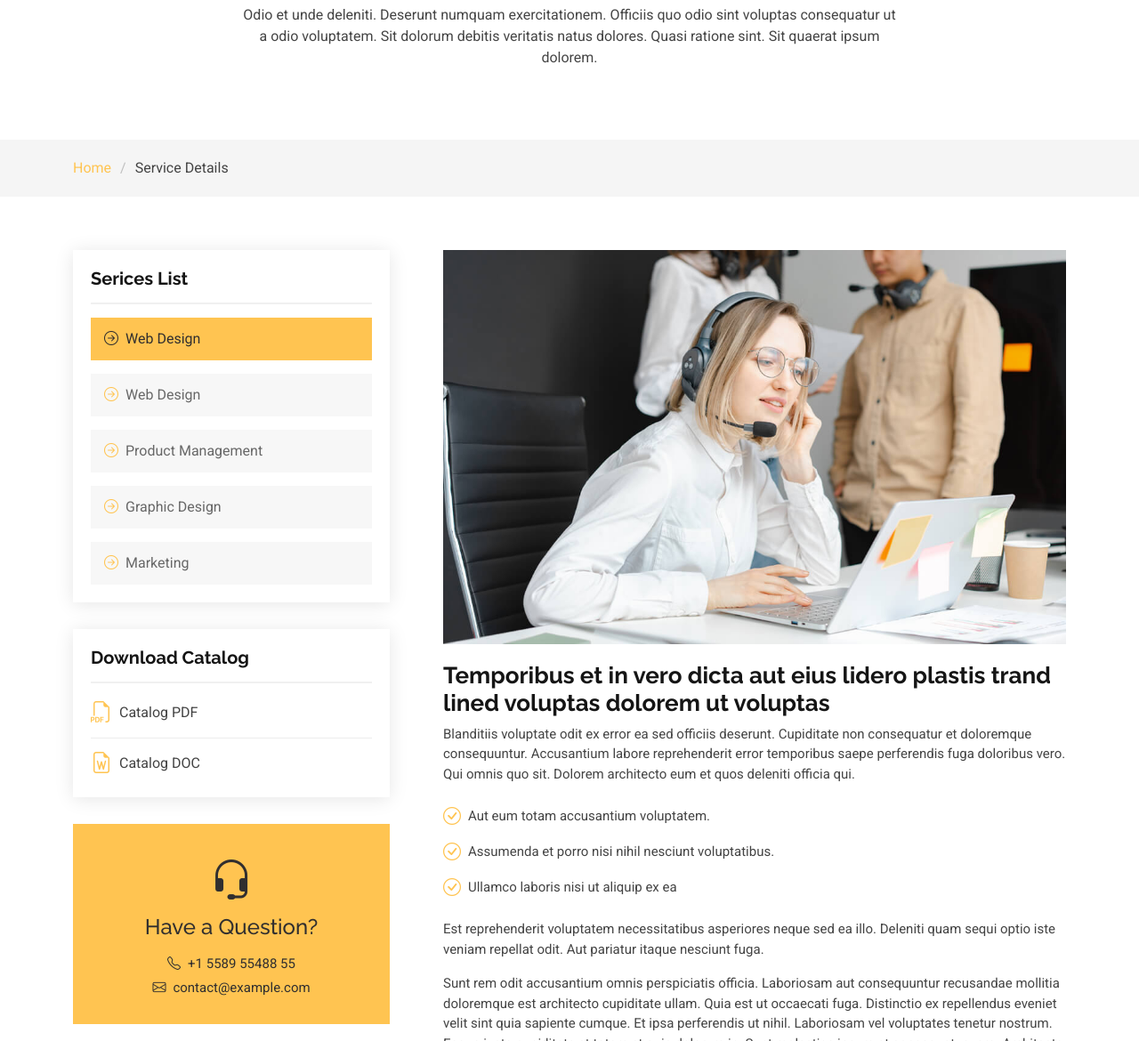
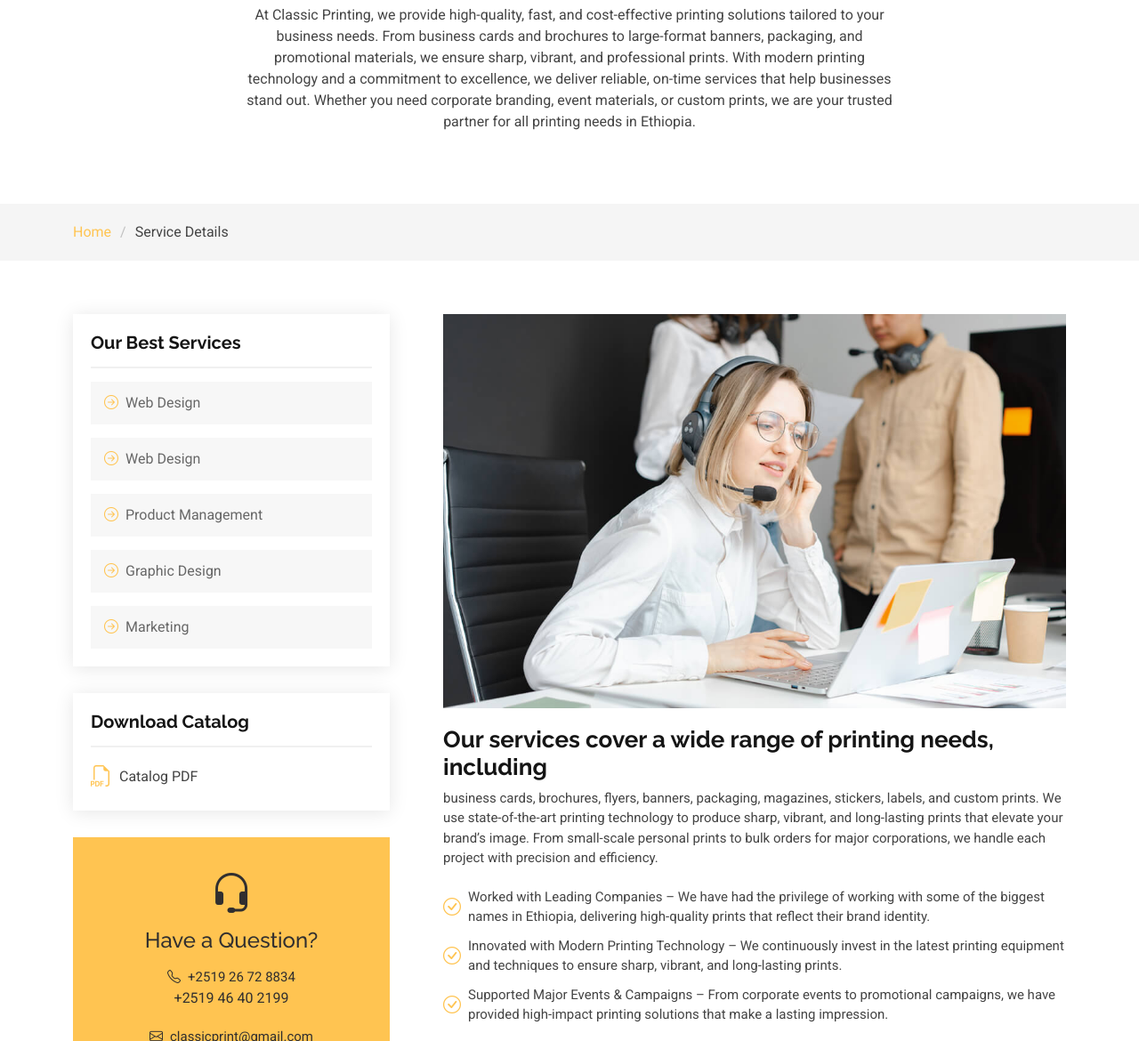
Before and after one commit to abelNex01/Classic-printing, a plain HTML site: page service-details.html in a window 1280 px wide. Shown: the part 210-1380 px from the top of the page at 89% size. Drawn offline with Linux system fonts and the light colour scheme; animation ran at ten frames a second.

Commit message:
updated everything

```diff
--- a/service-details.html
+++ b/service-details.html
@@ -38,13 +38,7 @@
     <!-- Main CSS File -->
     <link href="assets/css/main.css" rel="stylesheet" />
 
-    <!-- =======================================================
-  * Template Name: Gp
-  * Template URL: https://bootstrapmade.com/gp-free-multipurpose-html-bootstrap-template/
-  * Updated: Aug 15 2024 with Bootstrap v5.3.3
-  * Author: BootstrapMade.com
-  * License: https://bootstrapmade.com/license/
-  ======================================================== -->
+
   </head>
 
   <body class="service-details-page">
@@ -89,10 +83,16 @@
               <div class="col-lg-8">
                 <h1>Service Details</h1>
                 <p class="mb-0">
-                  Odio et unde deleniti. Deserunt numquam exercitationem.
-                  Officiis quo odio sint voluptas consequatur ut a odio
-                  voluptatem. Sit dolorum debitis veritatis natus dolores. Quasi
-                  ratione sint. Sit quaerat ipsum dolorem.
+                  At Classic Printing, we provide high-quality, fast, and
+                  cost-effective printing solutions tailored to your business
+                  needs. From business cards and brochures to large-format
+                  banners, packaging, and promotional materials, we ensure
+                  sharp, vibrant, and professional prints. With modern printing
+                  technology and a commitment to excellence, we deliver
+                  reliable, on-time services that help businesses stand out.
+                  Whether you need corporate branding, event materials, or
+                  custom prints, we are your trusted partner for all printing
+                  needs in Ethiopia.
                 </p>
               </div>
             </div>
@@ -115,25 +115,25 @@
           <div class="row gy-5">
             <div class="col-lg-4" data-aos="fade-up" data-aos-delay="100">
               <div class="service-box">
-                <h4>Serices List</h4>
+                <h4>Our Best Services</h4>
                 <div class="services-list">
-                  <a href="#" class="active"
+                  <a
                     ><i class="bi bi-arrow-right-circle"></i
                     ><span>Web Design</span></a
                   >
-                  <a href="#"
+                  <a
                     ><i class="bi bi-arrow-right-circle"></i
                     ><span>Web Design</span></a
                   >
-                  <a href="#"
+                  <a
                     ><i class="bi bi-arrow-right-circle"></i
                     ><span>Product Management</span></a
                   >
-                  <a href="#"
+                  <a
                     ><i class="bi bi-arrow-right-circle"></i
                     ><span>Graphic Design</span></a
                   >
-                  <a href="#"
+                  <a
                     ><i class="bi bi-arrow-right-circle"></i
                     ><span>Marketing</span></a
                   >
@@ -148,10 +148,6 @@
                     ><i class="bi bi-filetype-pdf"></i
                     ><span>Catalog PDF</span></a
                   >
-                  <a href="#"
-                    ><i class="bi bi-file-earmark-word"></i
-                    ><span>Catalog DOC</span></a
-                  >
                 </div>
               </div>
               <!-- End Services List -->
@@ -163,11 +159,13 @@
                 <h4>Have a Question?</h4>
                 <p class="d-flex align-items-center mt-2 mb-0">
                   <i class="bi bi-telephone me-2"></i>
-                  <span>+1 5589 55488 55</span>
+                  <span>+2519 26 72 8834</span>
+                  <div></div>
+                  <span>+2519 46 40 2199</span>
                 </p>
                 <p class="d-flex align-items-center mt-1 mb-0">
                   <i class="bi bi-envelope me-2"></i>
-                  <a href="mailto:contact@example.com">contact@example.com</a>
+                  <a href="mailto:classicprint@gmail.com">classicprint@gmail.com</a>
                 </p>
               </div>
             </div>
@@ -183,47 +181,32 @@
                 class="img-fluid services-img"
               />
               <h3>
-                Temporibus et in vero dicta aut eius lidero plastis trand lined
-                voluptas dolorem ut voluptas
+                Our services cover a wide range of printing needs, including
               </h3>
               <p>
-                Blanditiis voluptate odit ex error ea sed officiis deserunt.
-                Cupiditate non consequatur et doloremque consequuntur.
-                Accusantium labore reprehenderit error temporibus saepe
-                perferendis fuga doloribus vero. Qui omnis quo sit. Dolorem
-                architecto eum et quos deleniti officia qui.
+                business cards, brochures, flyers, banners, packaging, magazines, stickers, labels, and custom prints. We use state-of-the-art printing technology to produce sharp, vibrant, and long-lasting prints that elevate your brand’s image. From small-scale personal prints to bulk orders for major corporations, we handle each project with precision and efficiency.
               </p>
               <ul>
                 <li>
                   <i class="bi bi-check-circle"></i>
-                  <span>Aut eum totam accusantium voluptatem.</span>
+                  <span>Worked with Leading Companies – We have had the privilege of working with some of the biggest names in Ethiopia, delivering high-quality prints that reflect their brand identity.</span>
                 </li>
                 <li>
                   <i class="bi bi-check-circle"></i>
                   <span
-                    >Assumenda et porro nisi nihil nesciunt voluptatibus.</span
+                    >Innovated with Modern Printing Technology – We continuously invest in the latest printing equipment and techniques to ensure sharp, vibrant, and long-lasting prints.</span
                   >
                 </li>
                 <li>
                   <i class="bi bi-check-circle"></i>
-                  <span>Ullamco laboris nisi ut aliquip ex ea</span>
+                  <span>Supported Major Events & Campaigns – From corporate events to promotional campaigns, we have provided high-impact printing solutions that make a lasting impression.</span>
                 </li>
               </ul>
               <p>
-                Est reprehenderit voluptatem necessitatibus asperiores neque sed
-                ea illo. Deleniti quam sequi optio iste veniam repellat odit.
-                Aut pariatur itaque nesciunt fuga.
+                We take pride in working with leading companies, event organizers, marketing agencies, and entrepreneurs, providing them with high-impact printing solutions that enhance their brand visibility. Whether you require quick turnaround times, unique custom designs, or large-scale production, our experienced team is dedicated to meeting your needs with professionalism and reliability.
               </p>
               <p>
-                Sunt rem odit accusantium omnis perspiciatis officia. Laboriosam
-                aut consequuntur recusandae mollitia doloremque est architecto
-                cupiditate ullam. Quia est ut occaecati fuga. Distinctio ex
-                repellendus eveniet velit sint quia sapiente cumque. Et ipsa
-                perferendis ut nihil. Laboriosam vel voluptates tenetur nostrum.
-                Eaque iusto cupiditate et totam et quia dolorum in. Sunt
-                molestiae ipsum at consequatur vero. Architecto ut pariatur
-                autem ad non cumque nesciunt qui maxime. Sunt eum quia impedit
-                dolore alias explicabo ea.
+                At Classic Printing, we believe that quality printing is more than just ink on paper—it’s about creating a lasting impression. Trust us to bring your ideas to life with our top-notch printing services and let your brand stand out in the market.
               </p>
             </div>
           </div>
```
Also changed, not shown: index.html (+41 -1 lines), portfolio-details.html (+20 -13 lines), assets/img/testimonials/testimonials-1.jpg, assets/img/testimonials/testimonials-2.jpg, assets/img/testimonials/testimonials-3.jpg, assets/img/testimonials/testimonials-4.jpg, assets/img/testimonials/testimonials-5.jpg.
